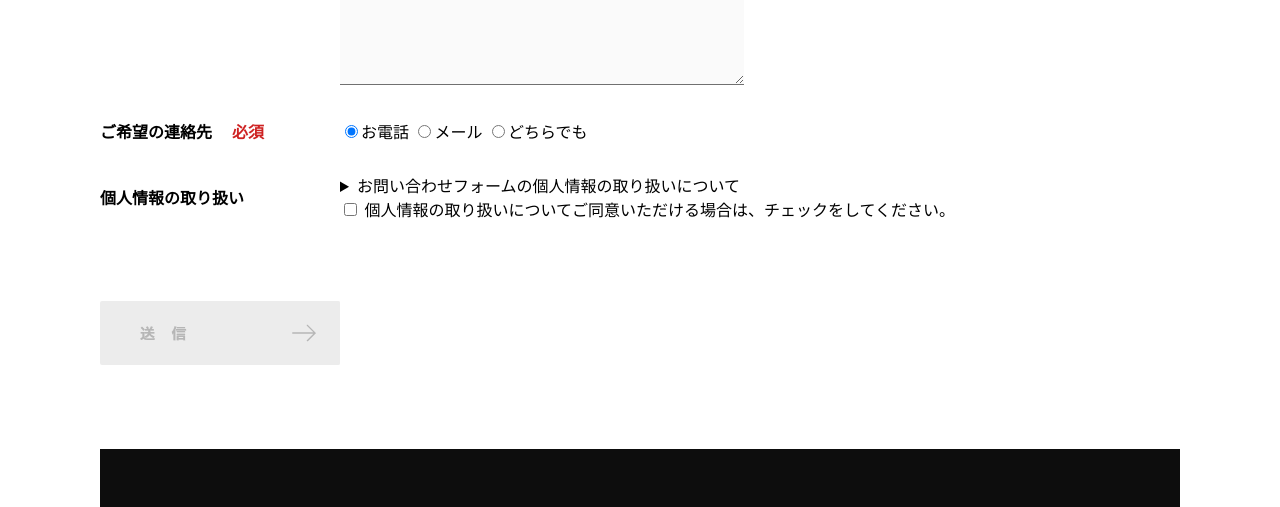
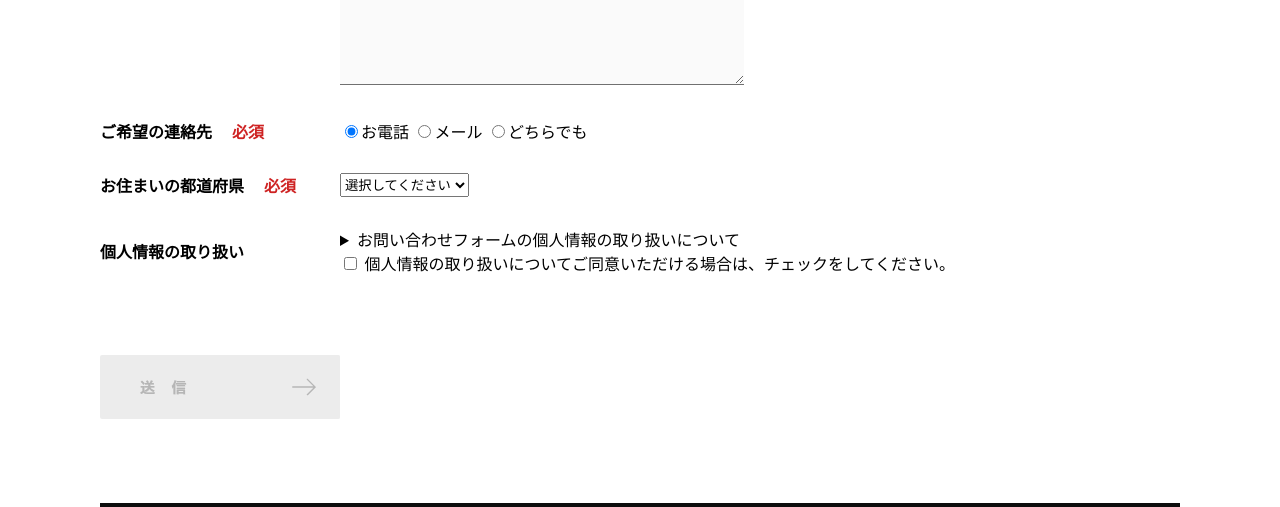
Before and after one commit to ayumi0817/javascript-basic-kadai, a plain HTML site: page social/index.html in a window 1280 px wide. Shown: the part 6746-7253 px from the top of the page. Drawn offline with nearby package versions, Linux system fonts and the light colour scheme; files whose address does not match are found by name.

Commit message:
コミット

```diff
--- a/social/index.html
+++ b/social/index.html
@@ -376,6 +376,60 @@
                             <input class="radiobutton" type="radio" value="mail" name="contact"><label>メール</label>
                             <input class="radiobutton" type="radio" value="both" name="contact"><label>どちらでも</label>
                         </div>
+                        <!--追加分-->
+                    </div>
+                    <div>
+                        <label class="contact-label">お住まいの都道府県<span class="contact-span">必須</span></label>
+                        <select id="prefecture">
+                            <option value="">選択してください</option>
+                            <option value="北海道">北海道</option>
+                            <option value="青森県">青森県</option>
+                            <option value="岩手県">岩手県</option>
+                            <option value="宮城県">宮城県</option>
+                            <option value="秋田県">秋田県</option>
+                            <option value="山形県">山形県</option>
+                            <option value="福島県">福島県</option>
+                            <option value="茨城県">茨城県</option>
+                            <option value="栃木県">栃木県</option>
+                            <option value="群馬県">群馬県</option>
+                            <option value="埼玉県">埼玉県</option>
+                            <option value="千葉県">千葉県</option>
+                            <option value="東京都">東京都</option>
+                            <option value="神奈川県">神奈川県</option>
+                            <option value="新潟県">新潟県</option>
+                            <option value="富山県">富山県</option>
+                            <option value="石川県">石川県</option>
+                            <option value="福井県">福井県</option>
+                            <option value="山梨県">山梨県</option>
+                            <option value="長野県">長野県</option>
+                            <option value="岐阜県">岐阜県</option>
+                            <option value="静岡県">静岡県</option>
+                            <option value="愛知県">愛知県</option>
+                            <option value="三重県">三重県</option>
+                            <option value="滋賀県">滋賀県</option>
+                            <option value="京都府">京都府</option>
+                            <option value="大阪府">大阪府</option>
+                            <option value="兵庫県">兵庫県</option>
+                            <option value="奈良県">奈良県</option>
+                            <option value="和歌山県">和歌山県</option>
+                            <option value="鳥取県">鳥取県</option>
+                            <option value="島根県">島根県</option>
+                            <option value="岡山県">岡山県</option>
+                            <option value="広島県">広島県</option>
+                            <option value="山口県">山口県</option>
+                            <option value="徳島県">徳島県</option>
+                            <option value="香川県">香川県</option>
+                            <option value="愛媛県">愛媛県</option>
+                            <option value="高知県">高知県</option>
+                            <option value="福岡県">福岡県</option>
+                            <option value="佐賀県">佐賀県</option>
+                            <option value="長崎県">長崎県</option>
+                            <option value="熊本県">熊本県</option>
+                            <option value="大分県">大分県</option>
+                            <option value="宮崎県">宮崎県</option>
+                            <option value="鹿児島県">鹿児島県</option>
+                            <option value="沖縄県">沖縄県</option>
+                         </select>
                     </div>
                     <div>
                         <div class="contact-heading">
--- a/social/script.js
+++ b/social/script.js
@@ -92,7 +92,7 @@ $('#submit').on('click', function (event) {
        //お名前のチェック
        if ($("#name").val() == ""){
         //エラーあり
-        $("name").css("background-color", "#f79999")
+        $("#name").css("background-color", "#f79999")
         error = true;
         message += "お名前を入力してください。\n";
 
@@ -150,6 +150,19 @@ $('#submit').on('click', function (event) {
         message += '個人情報の取り扱いについてご同意いただける場合は、チェックボックスにチェックしてください。\n';
       }
 
+      //追加分
+      //都道府県のチェック
+             if ($("#prefecture").val() == ""){
+                //エラーあり
+                $("#prefecture").css("background-color", "#f79999")
+                error = true;
+                message += "都道府県を選択してください。\n";
+
+               } else{
+                //エラーなし
+                $('#prefecture').css('background-color', '#fafafa');
+               }
+
            // エラーの有無で送信ボタンを切り替え
      if (error == true) {
         $('#submit').attr('src', 'images/button-submit.png');
--- a/social/style.css
+++ b/social/style.css
@@ -440,6 +440,11 @@ p {
         background-color: #fafafa;
         width: 400px;
         height: 200px;
+    }
+
+    /*追加分*/
+    #prefecture{
+        margin-left:40px;
     }
 
     /* 個人情報の取り扱い */
```
